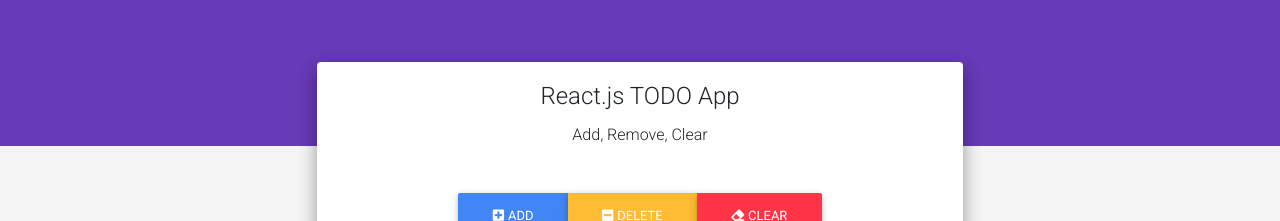
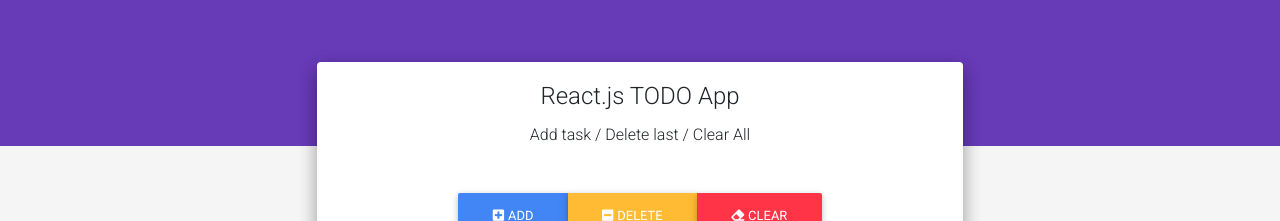
Before and after one commit to Misiek40k/react.js-todo-app, a React (Create React App) app: page / in a window 1280 px wide. Shown: the part 132-353 px from the top of the page. Built offline with nearby package versions, Linux system fonts and the light colour scheme.

Commit message:
title update

```diff
--- a/src/components/title.js
+++ b/src/components/title.js
@@ -5,7 +5,7 @@
         return (
             <div>
                 <MDBCardTitle>React.js TODO App</MDBCardTitle>
-                <p className="pb-4">Add, Remove, Clear</p>
+                <p className="pb-4">Add task / Delete last / Clear All</p>
             </div>
         );
 }
```
